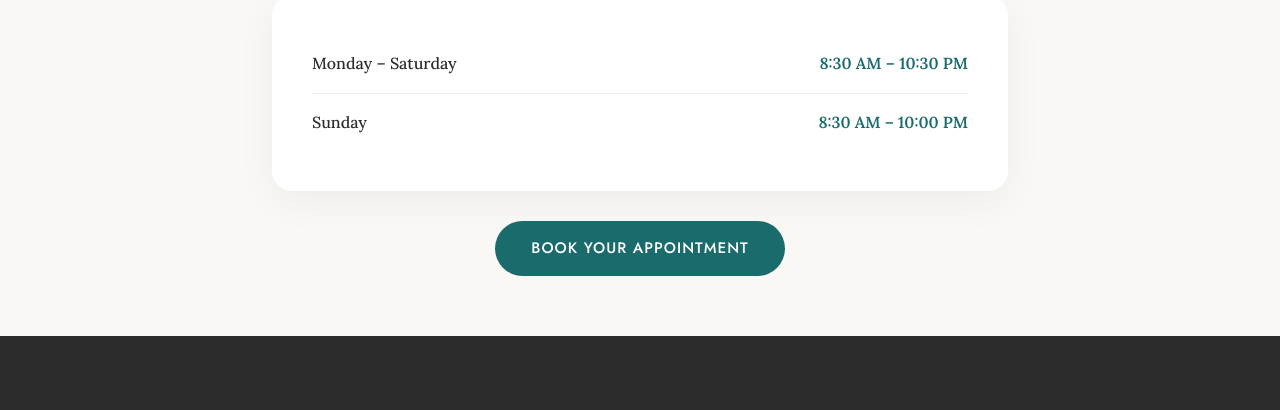
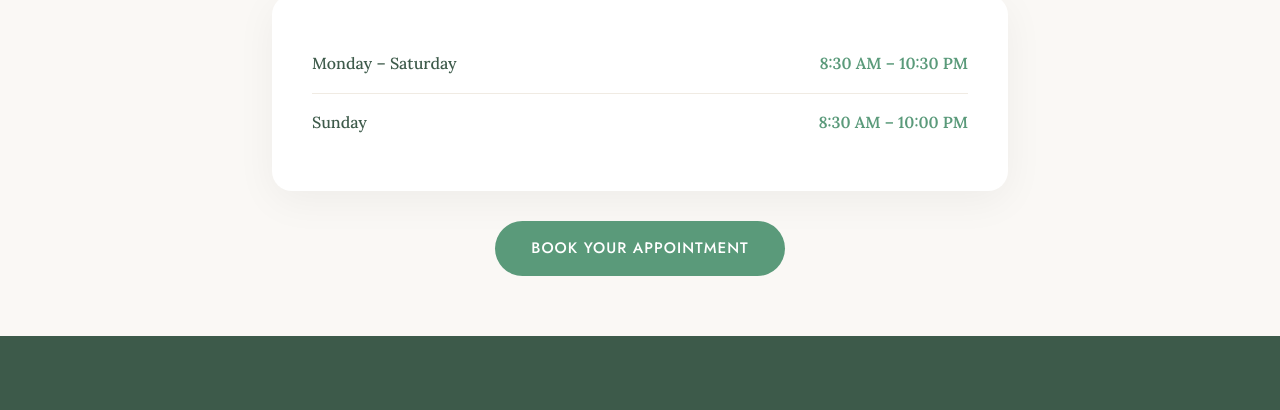
Before and after one commit to OnPointBS/thanita-thai-massage, a plain HTML site: page services.html in a window 1280 px wide. Shown: the part 3898-4308 px from the top of the page. Drawn offline with nearby package versions, Linux system fonts and the light colour scheme.

Commit message:
Update color scheme: medium green with pink/peach accents

```diff
--- a/assets/css/style.css
+++ b/assets/css/style.css
@@ -4,31 +4,35 @@
 
 /* CSS Variables */
 :root {
-    /* Primary Colors - Warm Gold & Deep Teal */
-    --color-primary: #1a6b6b;
-    --color-primary-light: #2a8a8a;
-    --color-primary-dark: #0d4a4a;
-    --color-accent: #c9a962;
-    --color-accent-light: #d4b978;
-    --color-accent-dark: #a88b4a;
+    /* Primary Colors - Medium Green & Peach/Pink */
+    --color-primary: #5a9a7a;
+    --color-primary-light: #7ab896;
+    --color-primary-dark: #3d7a5a;
+    --color-accent: #f5b5a5;
+    --color-accent-light: #ffd4c8;
+    --color-accent-dark: #e89888;
+
+    /* Secondary - Soft Pink */
+    --color-pink: #f8c8c8;
+    --color-peach: #ffdab5;
 
     /* Neutral Colors */
     --color-cream: #faf8f5;
     --color-cream-dark: #f0ebe3;
-    --color-charcoal: #2c2c2c;
-    --color-charcoal-light: #4a4a4a;
+    --color-charcoal: #3d5a4a;
+    --color-charcoal-light: #5a7a6a;
     --color-white: #ffffff;
-    --color-black: #0a0a0a;
+    --color-black: #2a3a2a;
 
     /* Text Colors */
-    --text-primary: #2c2c2c;
-    --text-secondary: #6b6b6b;
-    --text-light: #8a8a8a;
+    --text-primary: #3d5a4a;
+    --text-secondary: #5a7a6a;
+    --text-light: #8a9a8a;
     --text-white: #ffffff;
 
     /* Gradients */
-    --gradient-hero: linear-gradient(135deg, rgba(26, 107, 107, 0.85) 0%, rgba(13, 74, 74, 0.95) 100%);
-    --gradient-overlay: linear-gradient(180deg, rgba(0,0,0,0.2) 0%, rgba(0,0,0,0.6) 100%);
+    --gradient-hero: linear-gradient(135deg, rgba(90, 154, 122, 0.9) 0%, rgba(61, 122, 90, 0.95) 100%);
+    --gradient-overlay: linear-gradient(180deg, rgba(61, 90, 74, 0.2) 0%, rgba(61, 90, 74, 0.6) 100%);
     --gradient-gold: linear-gradient(135deg, var(--color-accent) 0%, var(--color-accent-light) 50%, var(--color-accent) 100%);
 
     /* Typography */
--- a/services.html
+++ b/services.html
@@ -81,7 +81,7 @@
                     <div class="row">
                         <!-- Standard Massage Pricing -->
                         <div class="col-md-6 mb-4">
-                            <div class="service-card" style="padding: 40px; height: 100%;">
+                            <div class="service-card" style="padding: 40px; height: 100%; background: linear-gradient(135deg, #e8f5ee 0%, #f5fff8 100%);">
                                 <h3 style="font-size: 1.5rem; margin-bottom: 24px; color: var(--color-primary);">💕 Massage Services</h3>
                                 <p style="color: var(--text-secondary); margin-bottom: 24px;">Choose from any of our signature massage styles:</p>
                                 <ul style="list-style: none; padding: 0; margin-bottom: 24px;">
@@ -111,8 +111,8 @@
 
                         <!-- 4 Hand Massage Pricing -->
                         <div class="col-md-6 mb-4">
-                            <div class="service-card" style="padding: 40px; height: 100%; position: relative; overflow: hidden;">
-                                <span class="service-badge" style="position: absolute; top: 20px; right: 20px;">Premium</span>
+                            <div class="service-card" style="padding: 40px; height: 100%; position: relative; overflow: hidden; background: linear-gradient(135deg, #f8e8e8 0%, #fff5f0 100%);">
+                                <span class="service-badge" style="position: absolute; top: 20px; right: 20px; background: var(--color-accent);">Premium</span>
                                 <h3 style="font-size: 1.5rem; margin-bottom: 24px; color: var(--color-primary);">🩷 4 Hand Massage</h3>
                                 <p style="color: var(--text-secondary); margin-bottom: 24px;">Experience the ultimate in relaxation with two therapists working in synchronized harmony. Double the hands, double the bliss.</p>
                                 <div style="background: var(--color-cream); padding: 20px; border-radius: 12px; margin-top: auto;">
@@ -136,9 +136,9 @@
                     <!-- Add-On -->
                     <div class="row justify-content-center mt-3">
                         <div class="col-md-6">
-                            <div class="service-card" style="padding: 30px; text-align: center; background: var(--color-primary); color: white;">
-                                <h4 style="color: var(--color-accent); margin-bottom: 10px;">💕 Body Scrub</h4>
-                                <p style="margin-bottom: 0; opacity: 0.9;">Available as an add-on to any massage service</p>
+                            <div class="service-card" style="padding: 30px; text-align: center; background: linear-gradient(135deg, #f5b5a5 0%, #ffd4c8 100%); color: #3d5a4a;">
+                                <h4 style="color: #3d7a5a; margin-bottom: 10px;">💕 Body Scrub</h4>
+                                <p style="margin-bottom: 0;">Available as an add-on to any massage service</p>
                             </div>
                         </div>
                     </div>
```
